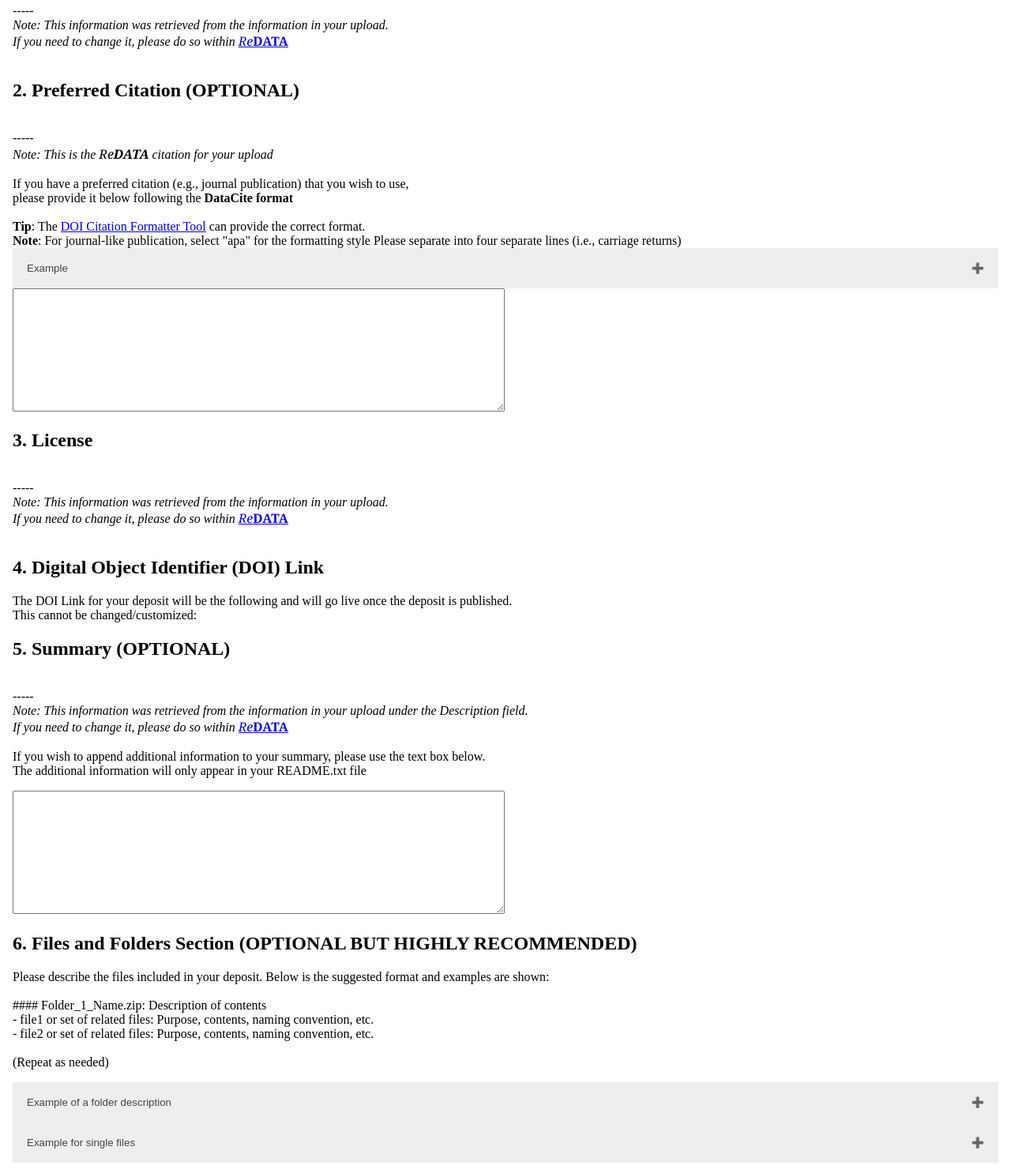
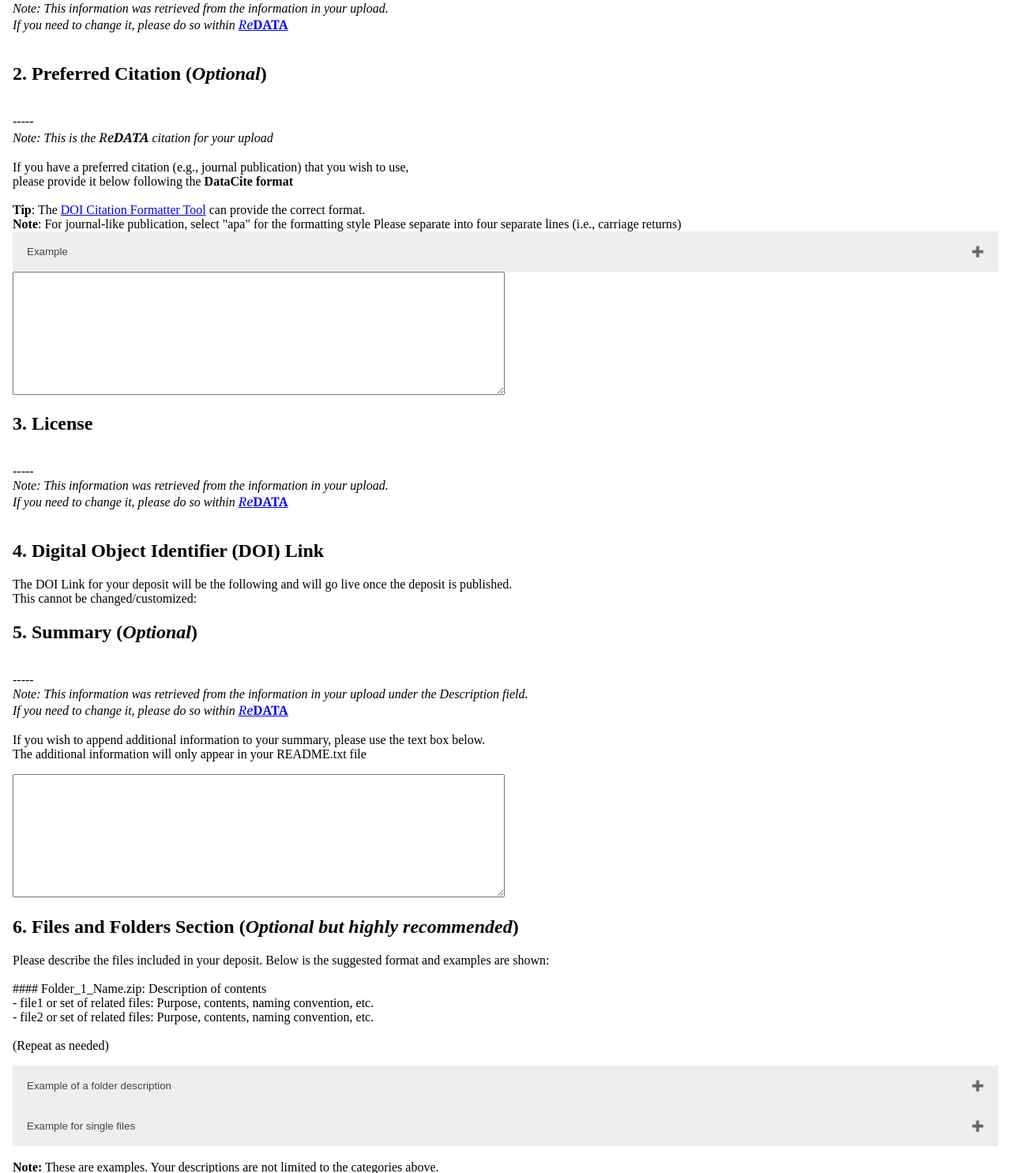
Before and after one commit to UAL-RE/ReM, a FastAPI app: template templates/intake.html in a window 1280 px wide. Shown: the part 347-1832 px from the top of the page at 79% size. Run offline with FastAPI, Linux system fonts and the light colour scheme; the template is opened without the code that fills it, so the values that code supplies are empty; parts of the project's set-up code (start-up, migrations or seed data) failed here and were passed over.

Commit message:
Fix optional text in heading for each section [ci skip]
 - Remove quotes from title metadata

```diff
--- a/templates/intake.html
+++ b/templates/intake.html
@@ -41,7 +41,7 @@
 
   <h2>1. Title of Your Deposit</h2>
   <div class="fs_meta">
-    "{{ fs.title }}"
+    {{ fs.title }}
   </div>
 
   <br>----- <br>
@@ -50,7 +50,7 @@
   <a href="https://arizona.figshare.com/account/home" target="_blank">
     <span style="font-family:'Georgia'"><i>Re</i><b>DATA</b></span></a><br><br>
 
-  <h2><a class="anchor" name="cite_head">2. Preferred Citation (OPTIONAL)</a></h2>
+  <h2><a class="anchor" name="cite_head">2. Preferred Citation (<i>Optional</i>)</a></h2>
 
   <div class="fs_meta">
   {% for cite_text in fs.preferred_citation %}
@@ -102,7 +102,7 @@
     {{ fs.doi }}
   </div>
 
-  <h2><a class="anchor" name="summary_head">5. Summary (OPTIONAL)</a></h2>
+  <h2><a class="anchor" name="summary_head">5. Summary (<i>Optional</i>)</a></h2>
 
   <div class="fs_meta">
   {{ fs.summary | safe}}
@@ -122,7 +122,7 @@
     <textarea id="summary" name="summary" rows="10" cols="75" form="form">{{ submit_dict.summary }}</textarea>
   </form>
 
-  <h2><a class="anchor" name="files_head">6. Files and Folders Section (OPTIONAL BUT HIGHLY RECOMMENDED)</a></h2>
+  <h2><a class="anchor" name="files_head">6. Files and Folders Section (<i>Optional but highly recommended</i>)</a></h2>
   <p>
     Please describe the files included in your deposit.
     Below is the suggested format and examples are shown:<br><br>
@@ -155,7 +155,7 @@
     <textarea id="files" name="files" rows="10" cols="75" form="form">{{ submit_dict.files }}</textarea>
   </form>
 
-  <h2><a class="anchor" name="materials_head">7. Materials and Methods Section (OPTIONAL)</a></h2>
+  <h2><a class="anchor" name="materials_head">7. Materials and Methods Section (<i>Optional</i>)</a></h2>
   <p>
     Please describe the materials and methods needed for your deposit.
     Below are suggested formatting and examples:
@@ -193,7 +193,7 @@
     <textarea id="materials" name="materials" rows="10" cols="75" form="form">{{ submit_dict.materials }}</textarea>
   </form>
 
-  <h2><a class="anchor" name="contributors_head">8. Contributor Roles Section (OPTIONAL)</a></h2>
+  <h2><a class="anchor" name="contributors_head">8. Contributor Roles Section (<i>Optional</i>)</a></h2>
   <p>
     Fill in later<br>
   </p>
@@ -202,7 +202,7 @@
     <textarea id="contributors" name="materials" rows="10" cols="75" form="form">{{ submit_dict.contributors }}</textarea>
   </form>
 
-  <h2><a class="anchor" name="notes_head">9. Additional Notes (OPTIONAL)</a></h2>
+  <h2><a class="anchor" name="notes_head">9. Additional Notes (<i>Optional</i>)</a></h2>
   <p>
     Add any additional notes that are important in the text box below.
   </p>
```
